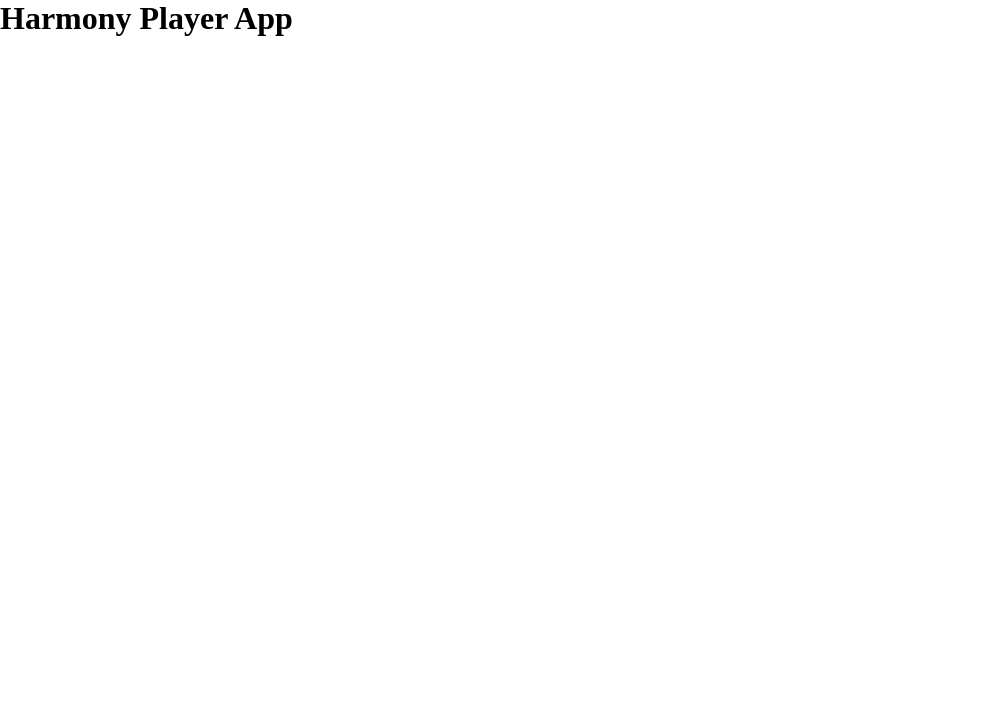
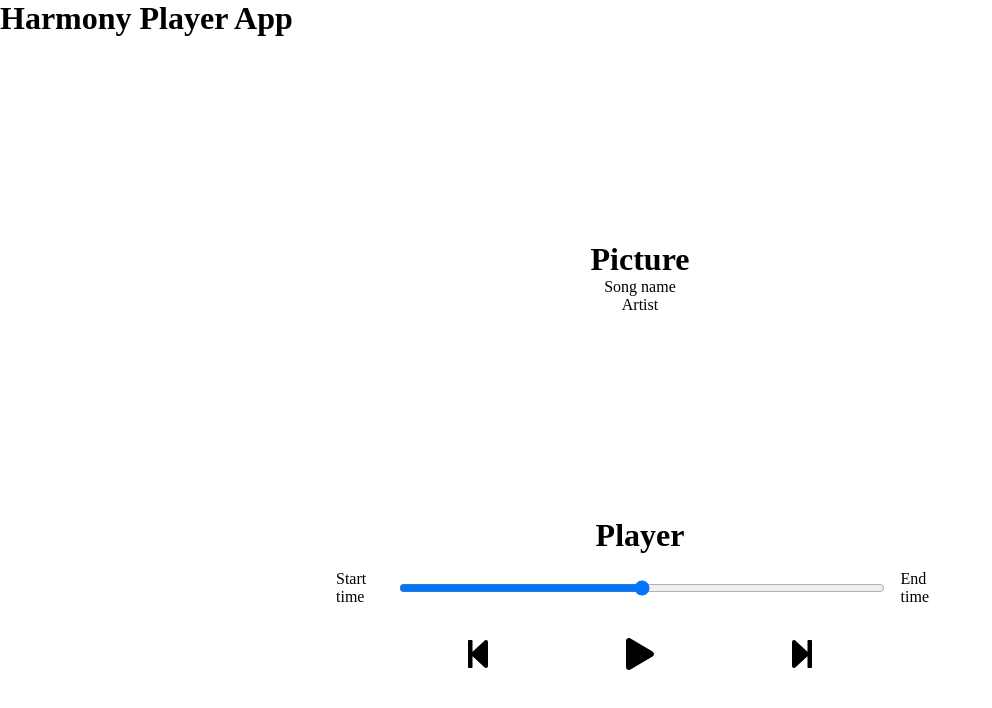
Before and after one commit to CodeMoogle/HarmonyPlayer-react, a React (Create React App) app: page / in a window 1280 px wide. Shown: the top 708 px of the page, without its empty margins (0-992 px from the left). Built offline with nearby package versions, Linux system fonts and the light colour scheme.

Commit message:
Initial setup for main components(Song and Player). Styles updated.

```diff
--- a/package.json
+++ b/package.json
@@ -3,6 +3,9 @@
   "version": "0.1.0",
   "private": true,
   "dependencies": {
+    "@fortawesome/fontawesome-svg-core": "^1.2.32",
+    "@fortawesome/free-solid-svg-icons": "^5.15.1",
+    "@fortawesome/react-fontawesome": "^0.1.12",
     "@testing-library/jest-dom": "^5.11.6",
     "@testing-library/react": "^11.2.2",
     "@testing-library/user-event": "^12.2.2",
--- a/src/App.js
+++ b/src/App.js
@@ -1,9 +1,17 @@
+import React from 'react'
+
 import './styles/app.scss'
+
+import Player from './components/Player'
+import Song from './components/Song'
+
 
 function App() {
 	return (
 		<div className='App'>
 			<h1>Harmony Player App</h1>
+			<Song />
+      <Player/>
 		</div>
 	)
 }
--- /dev/null
+++ b/src/components/Player.js
@@ -0,0 +1,24 @@
+import React from 'react'
+import {FontAwesomeIcon} from '@fortawesome/react-fontawesome'
+import { faPlay, faStepBackward, faStepForward} from '@fortawesome/free-solid-svg-icons'
+
+const Player = () => {
+  return (
+    <div className="player">
+      <h1>Player</h1>
+      <div className="player__time-control">
+        <span>Start time</span>
+        <input type="range" name="" id=""/>
+        <span>End time</span>
+      </div>
+      <div className="player__play-control">
+      <FontAwesomeIcon className="player__control-backward" icon={faStepBackward} size="2x" />
+      <FontAwesomeIcon className="player__control-play" icon={faPlay} size="2x" />
+      <FontAwesomeIcon className="player__control-forward" icon={faStepForward} size="2x" />
+      </div>
+      <div className="play-control"></div>
+    </div>
+  )
+}
+
+export default Player
--- /dev/null
+++ b/src/components/Song.js
@@ -0,0 +1,13 @@
+import React from 'react'
+
+const Song = () => {
+	return (
+		<div className="song">
+			<h1>Picture</h1>
+			<p>Song name</p>
+			<p>Artist</p>
+		</div>
+	)
+}
+
+export default Song
--- /dev/null
+++ b/src/styles/_player.scss
@@ -0,0 +1,30 @@
+.player {
+	display: flex;
+	flex-direction: column;
+	justify-content: space-between;
+	align-items: center;
+	min-height: 20vh;
+
+	&__time-control {
+		width: 50%;
+		display: flex;
+		& input {
+			width: 100%;
+			padding: 1rem;
+		}
+		& span {
+			padding: 1rem;
+		}
+	}
+
+	&__play-control {
+		display: flex;
+		justify-content: space-between;
+		align-items: center;
+		width: 30%;
+		padding: 1rem;
+		& svg {
+			cursor: pointer;
+		}
+	}
+}
--- /dev/null
+++ b/src/styles/_song.scss
@@ -0,0 +1,7 @@
+.song {
+	display: flex;
+	flex-direction: column;
+	justify-content: center;
+	align-items: center;
+	min-height: 60vh;
+}
--- a/src/styles/app.scss
+++ b/src/styles/app.scss
@@ -1,3 +1,6 @@
+@import './player';
+@import './song';
+
 *,
 *::after,
 *::before {
```
Also changed, not shown: 1 other file (tests, documents, lock files or other folders).
